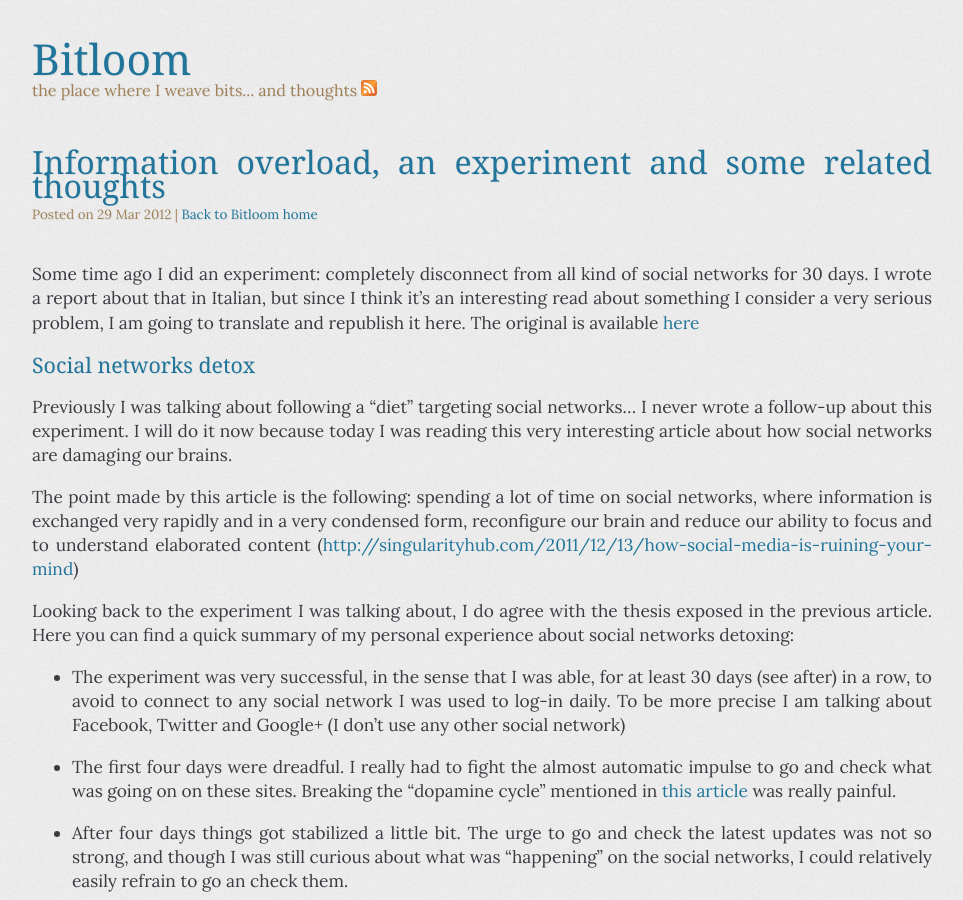
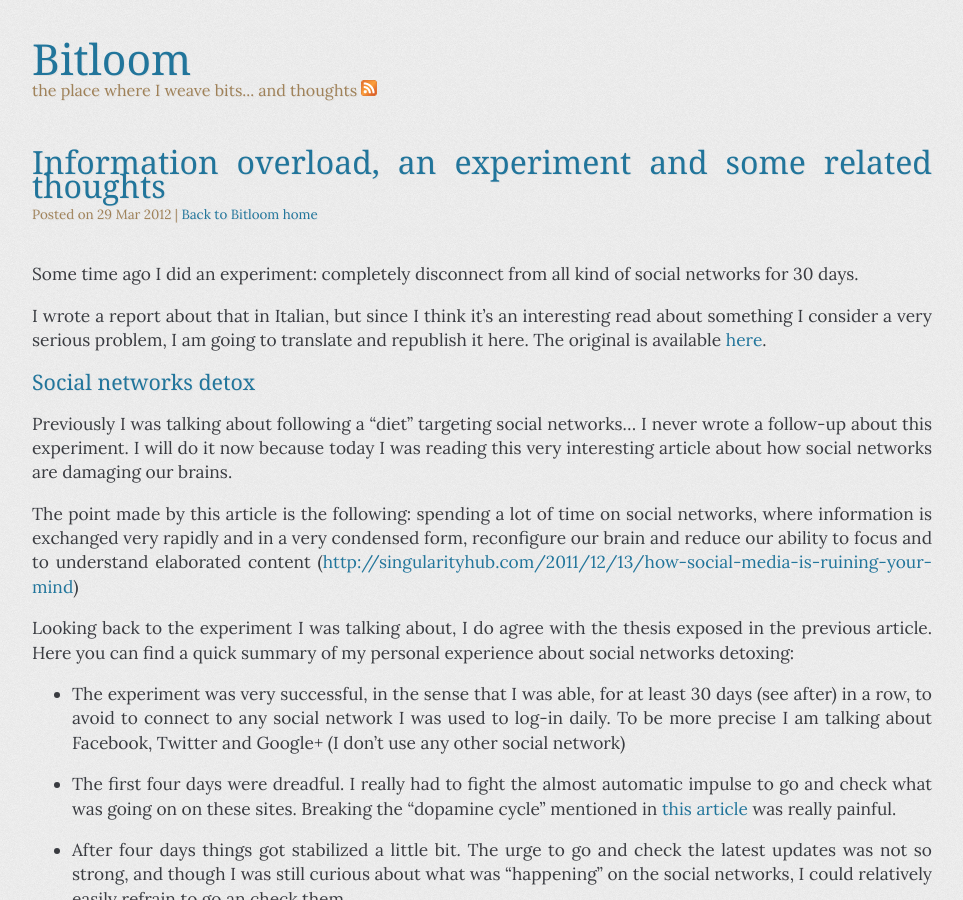
Before and after one commit to fmancinelli/fmancinelli.github.com, a Jekyll site: the page built from _posts/2012-03-29-Information_overload.markdown, in a window 1280 px wide and 900 px high. Shown: the whole window, without its empty margins (158-1121 px from the left). Built offline with Jekyll 4.4.1, drawn with Linux system fonts in a browser that asks for light colours; comment, search, counter and statistics services are not loaded.

Commit message:
Added a workaround to make Jekyll display the first paragraph

```diff
--- a/_posts/2012-03-29-Information_overload.markdown
+++ b/_posts/2012-03-29-Information_overload.markdown
@@ -3,7 +3,9 @@
 title: Information overload, an experiment and some related thoughts
 ---
 
-Some time ago I did an experiment: completely disconnect from all kind of social networks for 30 days. I wrote a report about that in Italian, but since I think it's an interesting read about something I consider a very serious problem, I am going to translate and republish it here. The original is available [here](http://bonifacemillian.tumblr.com/post/14418713592/social-networks-detox-was-dieta)
+ Some time ago I did an experiment: completely disconnect from all kind of social networks for 30 days.
+
+I wrote a report about that in Italian, but since I think it's an interesting read about something I consider a very serious problem, I am going to translate and republish it here. The original is available [here](http://bonifacemillian.tumblr.com/post/14418713592/social-networks-detox-was-dieta).
 
 Social networks detox
 ---------------------
```
